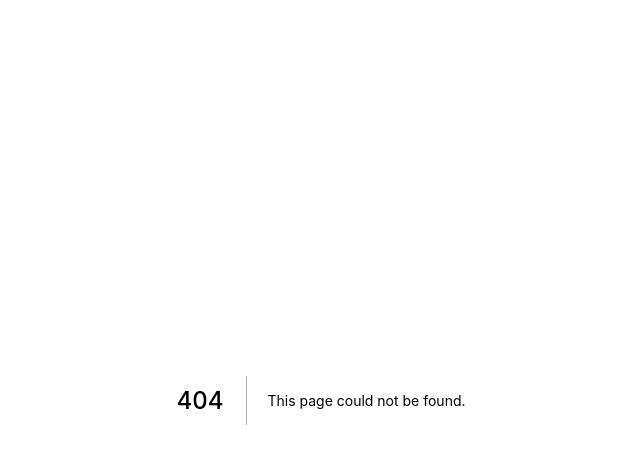
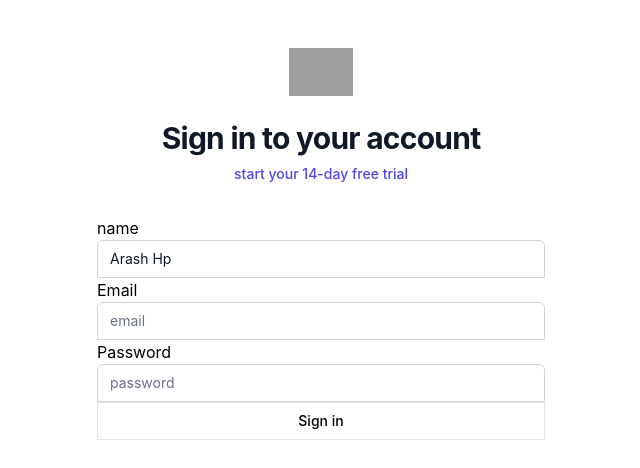
Before and after one commit to arash-hp/Online-Shop_Nextjs, a Next.js app: page /auth/register in a window 1280 px wide. Before the commit this address had no page. Shown: the top 468 px of the page, without its empty margins (319-959 px from the left). Built offline with nearby package versions, Linux system fonts and the light colour scheme; grey boxes are pictures that could not be loaded.

Commit message:
Create sign in with formik and create config redux&tailwind

```diff
--- /dev/null
+++ b/app/auth/RegisterForm.tsx
@@ -0,0 +1,60 @@
+import { FormikProps, Form, withFormik } from 'formik'
+import { Input } from '../components/form/Input'
+
+interface RegisterFormValues {
+    name: string,
+    email: string,
+    password: string
+}
+
+const innerRegisterForm = (props: FormikProps<RegisterFormValues>) => {
+    return (
+        <Form className="mt-8 space-y-6">
+            <div className="-space-y-px rounded-md shadow-sm">
+                <div>
+                    <Input name="name" label='name' />
+                </div>
+
+                <div>
+                    <Input name="email" label='Email' type='email' />
+
+                </div>
+
+                <div>
+                    <Input name="password" label='Password' type='password' />
+                </div>
+            </div>
+
+            <div>
+                <button type="submit" className="group relative flex w-full justify-center rounded-md border border-transparent bg-indigo-600 py-2 px-4 text-sm font-medium text-white hover:bg-indigo-700 focus:outline-none focus:ring-2 focus:ring-indigo-500 focus:ring-offset-2">
+                    <span className="absolute inset-y-0 left-0 flex items-center pl-3">
+                        <svg className="h-5 w-5 text-indigo-500 group-hover:text-indigo-400" xmlns="http://www.w3.org/2000/svg" viewBox="0 0 20 20" fill="currentColor" aria-hidden="true">
+                            <path fillRule="evenodd" d="M10 1a4.5 4.5 0 00-4.5 4.5V9H5a2 2 0 00-2 2v6a2 2 0 002 2h10a2 2 0 002-2v-6a2 2 0 00-2-2h-.5V5.5A4.5 4.5 0 0010 1zm3 8V5.5a3 3 0 10-6 0V9h6z" clipRule="evenodd" />
+                        </svg>
+                    </span>
+                    Sign in
+                </button>
+            </div>
+        </Form>
+    )
+}
+
+interface RegisterFormProps {
+    name?:string,
+
+}
+
+const RegisterForm = withFormik<RegisterFormProps, RegisterFormValues>({
+    mapPropsToValues: props => {
+        return {
+            name: props.name ?? '',
+            email: '',
+            password: '',
+        }
+    },
+    handleSubmit: (values) => {
+        console.log(values)
+    }
+})(innerRegisterForm)
+
+export default RegisterForm;
--- /dev/null
+++ b/app/components/form/Input.tsx
@@ -0,0 +1,25 @@
+import { Field, ErrorMessage } from "formik"
+import { FC } from "react"
+interface InputProps {
+    name: string,
+    type?: string,
+    label: string,
+    labelClassName?: string,
+    inputClassName?: string,
+    errorClassName?: string
+}
+export const Input: FC<InputProps> = ({
+    name,
+    label,
+    type = 'text',
+    labelClassName,
+    inputClassName,
+    errorClassName,
+}) => {
+
+    return <>
+        <label htmlFor={name} className={` ${labelClassName ?? ''}`}>{label}</label>
+        <Field id={name} name={name} type={type} className={`relative block w-full appearance-none rounded-none rounded-t-md border border-gray-300 px-3 py-2 text-gray-900 placeholder-gray-500 focus:z-10 focus:border-indigo-500 focus:outline-none focus:ring-indigo-500 sm:text-sm ${inputClassName ?? ''}`} placeholder={`${name}`} />
+        <ErrorMessage name={name} className={`text-res-500 ${errorClassName ?? ''}`} />
+    </>
+}
--- /dev/null
+++ b/app/store/index.ts
@@ -0,0 +1,12 @@
+import { configureStore } from '@reduxjs/toolkit'
+// ...
+
+export const store = configureStore({
+  reducer: {
+  }
+})
+
+// Infer the `RootState` and `AppDispatch` types from the store itself
+export type RootState = ReturnType<typeof store.getState>
+// Inferred type: {posts: PostsState, comments: CommentsState, users: UsersState}
+export type AppDispatch = typeof store.dispatch
--- a/pages/_app.tsx
+++ b/pages/_app.tsx
@@ -1,8 +1,12 @@
 import '../styles/globals.css'
 import type { AppProps } from 'next/app'
+import { Provider } from 'react-redux'
+import { store } from '../app/store'
 
 function MyApp({ Component, pageProps }: AppProps) {
-  return <Component {...pageProps} />
+  return <Provider store={store}>
+    <Component {...pageProps} />
+  </Provider>
 }
 
 export default MyApp
--- /dev/null
+++ b/pages/auth/register.tsx
@@ -0,0 +1,25 @@
+import type { NextPage } from 'next';
+import RegisterForm from '../../app/auth/RegisterForm';
+
+const Register: NextPage = () => {
+  return (
+    <>
+      <div className="flex min-h-full items-center justify-center py-12 px-4 sm:px-6 lg:px-8">
+        <div className="w-full max-w-md space-y-8">
+          <div>
+            <img className="mx-auto h-12 w-auto" src="https://tailwindui.com/img/logos/mark.svg?color=indigo&shade=600" alt="Your Company" />
+            <h2 className="mt-6 text-center text-3xl font-bold tracking-tight text-gray-900">Sign in to your account</h2>
+            <p className="mt-2 text-center text-sm text-gray-600">
+              <a href="#" className="font-medium text-indigo-600 hover:text-indigo-500">start your 14-day free trial</a>
+            </p>
+          </div>
+
+          <RegisterForm name='Arash Hp' />
+
+        </div>
+      </div>
+    </>
+  )
+}
+
+export default Register
--- a/pages/index.tsx
+++ b/pages/index.tsx
@@ -13,7 +13,7 @@ const Home: NextPage = () => {
       </Head>
 
       <main className={styles.main}>
-        <h1 className={styles.title}>
+        <h1 className="text-red-500">
           Welcome to <a href="https://nextjs.org">Next.js!</a>
         </h1>
 
--- /dev/null
+++ b/postcss.config.js
@@ -0,0 +1,6 @@
+module.exports = {
+  plugins: {
+    tailwindcss: {},
+    autoprefixer: {},
+  },
+}
--- a/styles/globals.css
+++ b/styles/globals.css
@@ -1,3 +1,7 @@
+@tailwind base;
+@tailwind components;
+@tailwind utilities;
+
 html,
 body {
   padding: 0;
--- /dev/null
+++ b/tailwind.config.js
@@ -0,0 +1,11 @@
+/** @type {import('tailwindcss').Config} */
+module.exports = {
+  content: [
+    "./pages/**/*.{js,ts,jsx,tsx}",
+    "./app/components/**/*.{js,ts,jsx,tsx}",
+  ],
+  theme: {
+    extend: {},
+  },
+  plugins: [],
+}
```
Also changed, not shown: app/hooks/index.ts (added, +9 -0 lines), package.json (+9 -1 lines), 1 other file (tests, documents, lock files or other folders).
